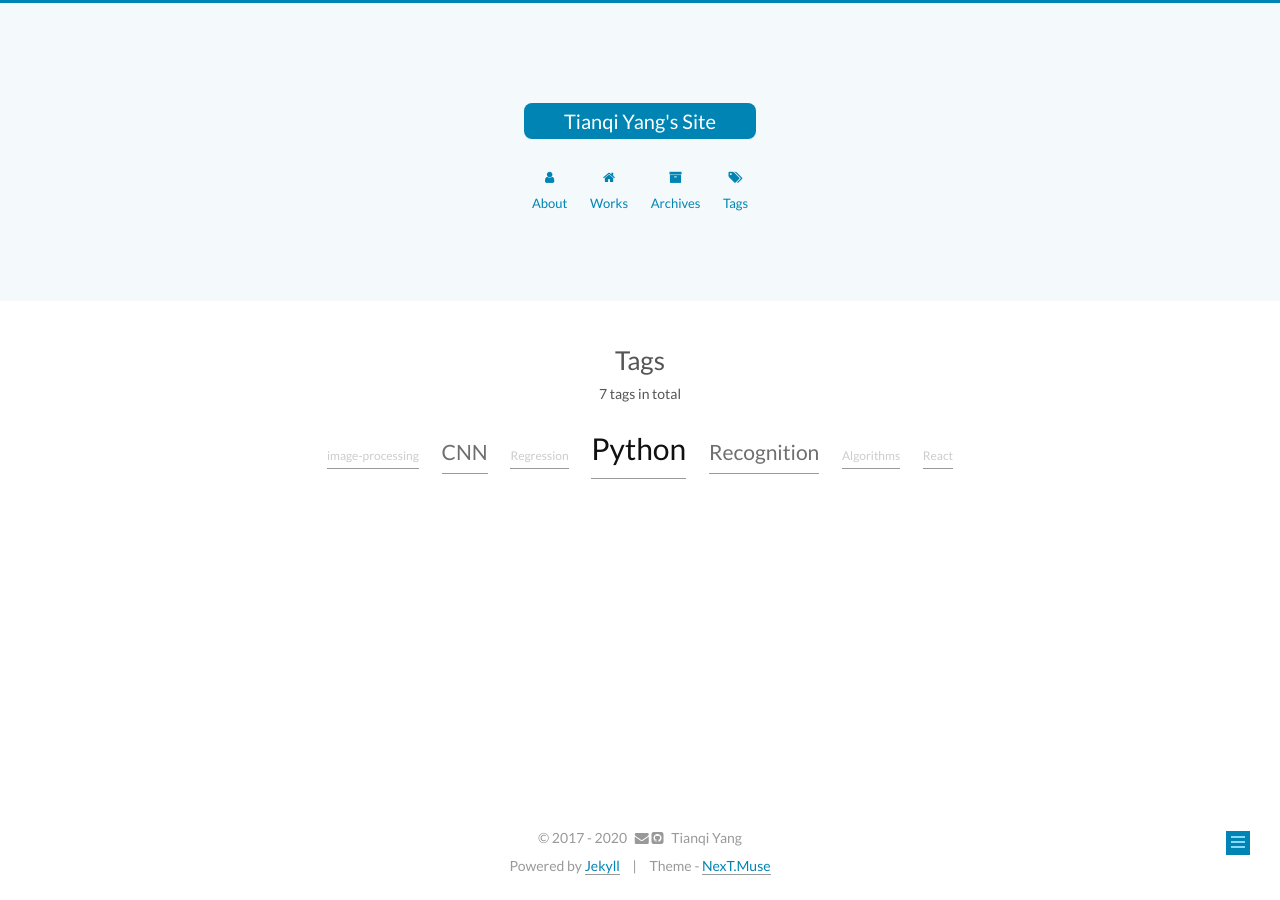
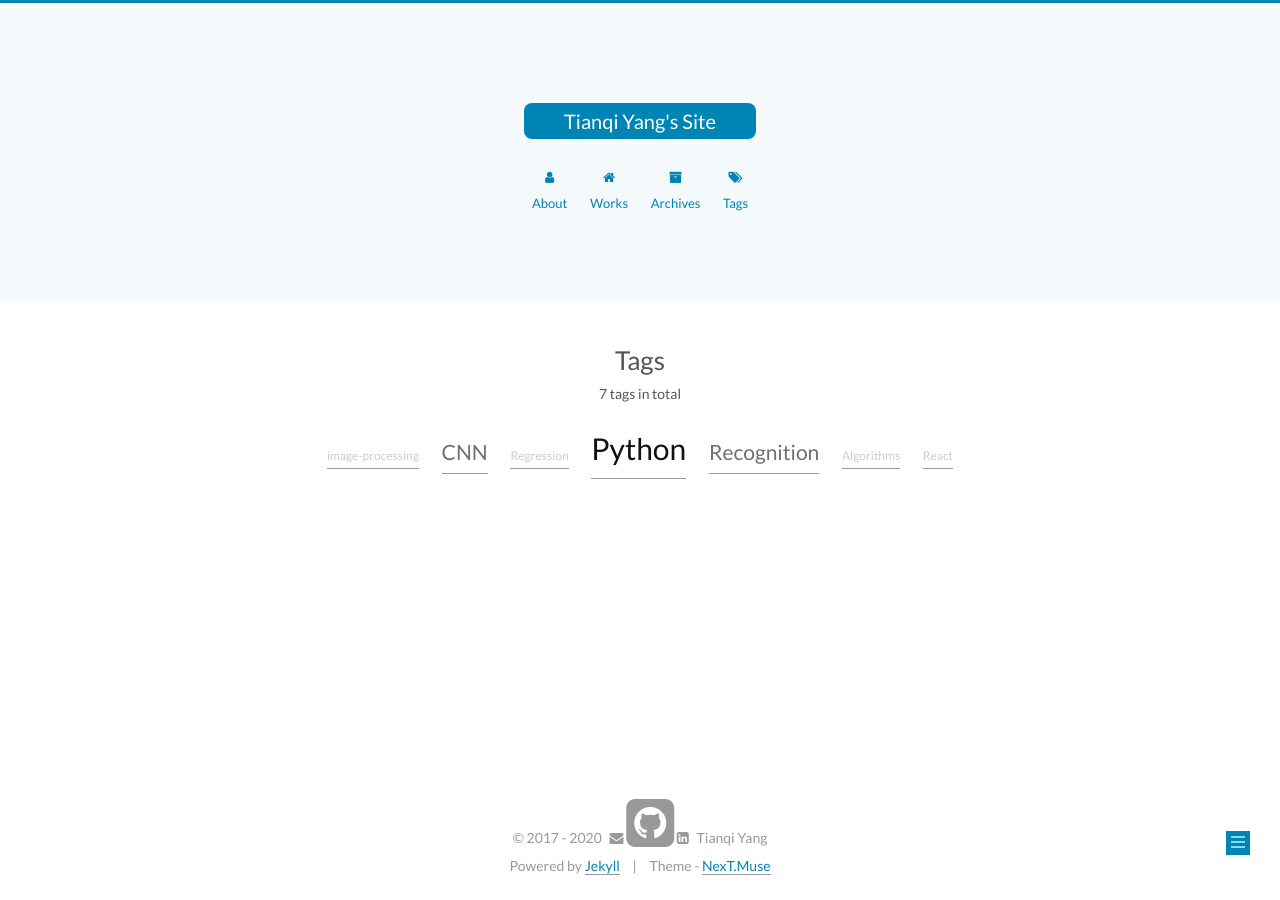
Before and after one commit to bruceyoungsysu/bruceyoungsysu.github.io, a Jekyll site: the page built from tags/index.html, in a window 1280 px wide. Built offline with Jekyll 4.4.1, drawn with Linux system fonts in a browser that asks for light colours.

Commit message:
update cotact icons

```diff
--- a/_includes/_partials/footer.html
+++ b/_includes/_partials/footer.html
@@ -5,7 +5,8 @@
   <span itemprop="copyrightYear">{{ current }}</span>
   <span class="with-love">
     <i class="fa fa-{{ site.authoricon }}"></i>
-    <i class="fa fa-github-square" aria-hidden="true"></i>
+    <i class="fa fa-github-square fa-4x" aria-hidden="true"></i>
+    <i class="fa fa-linkedin-square" aria-hidden="true"></i>
   </span>
   <span class="author" itemprop="copyrightHolder">{{ site.author }}</span>
 </div>
```
